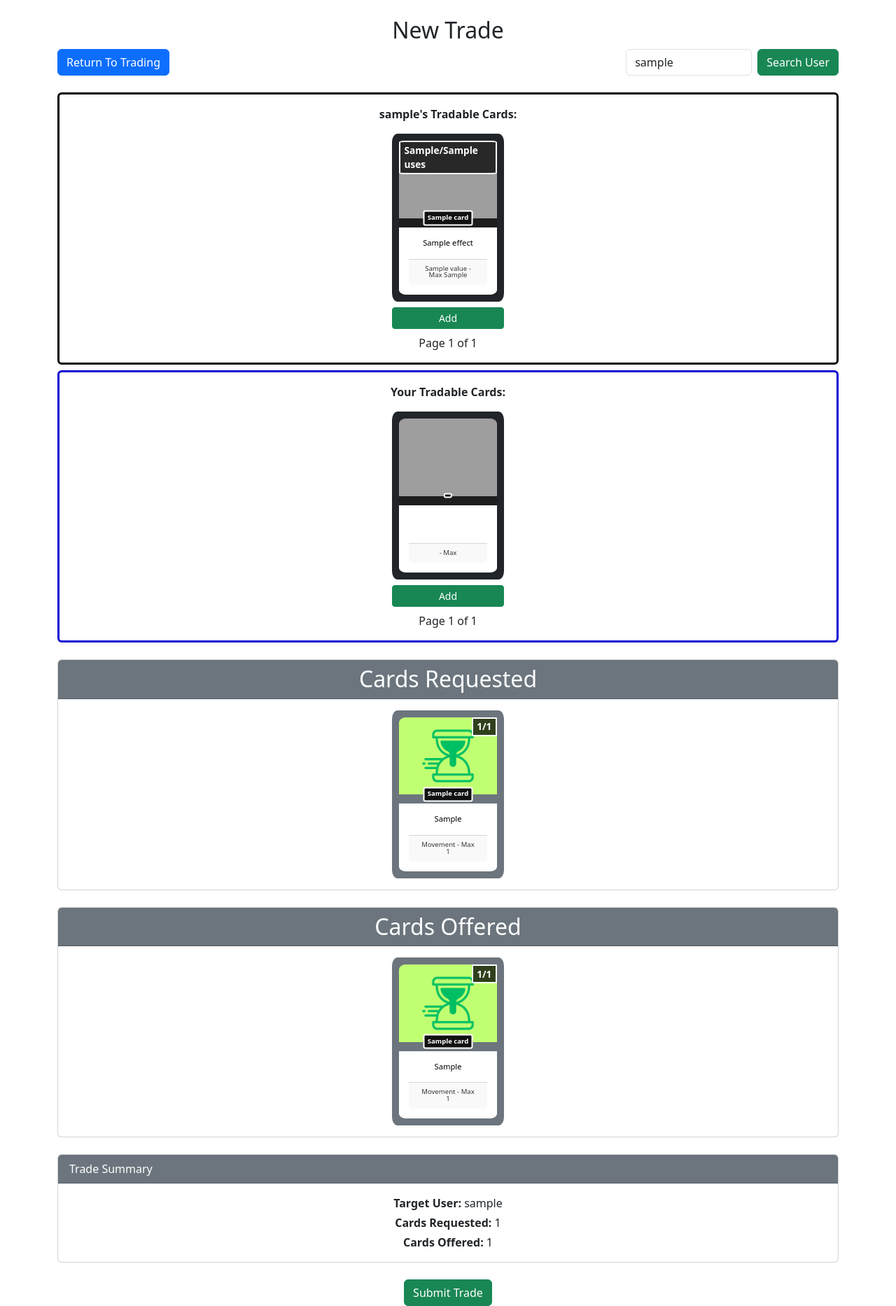
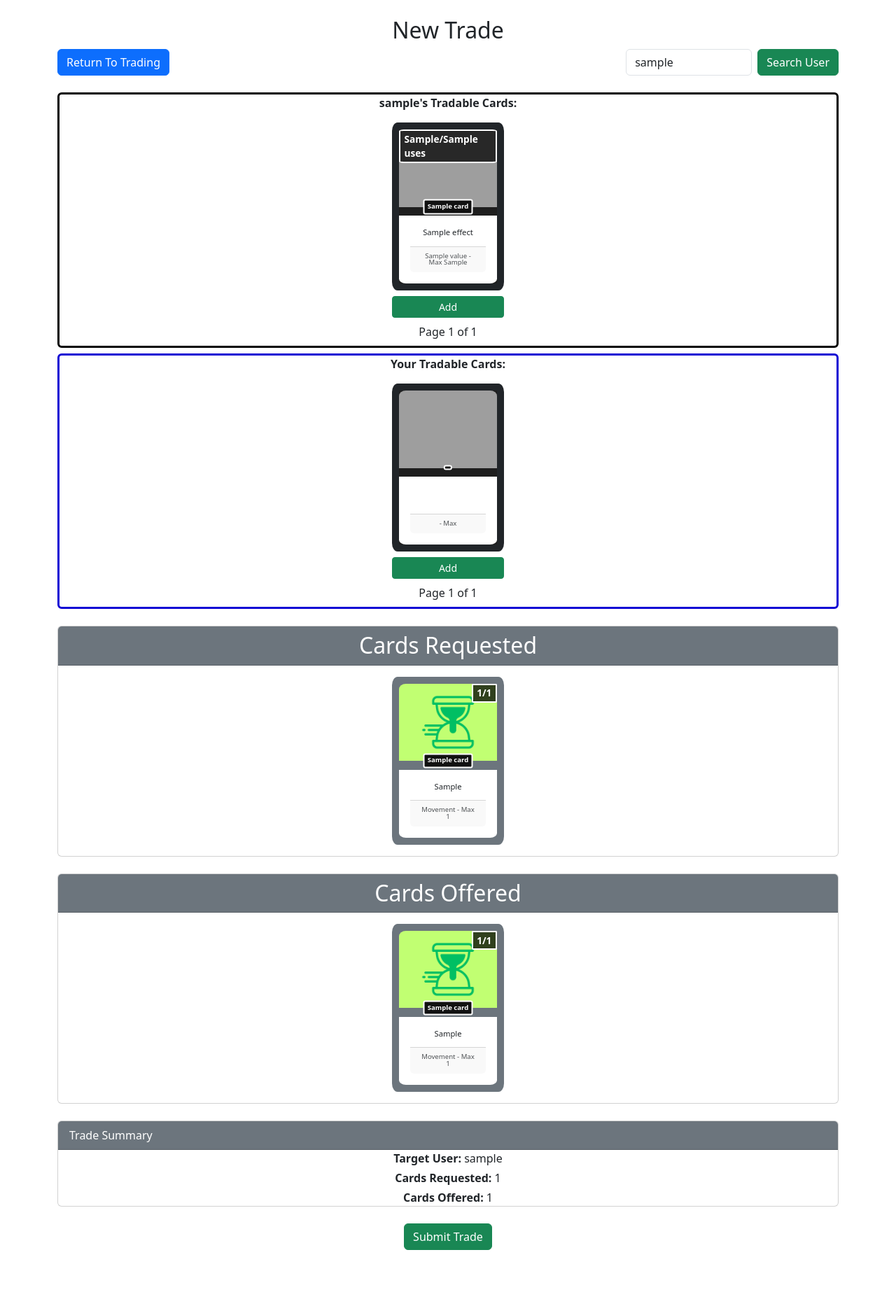
Before and after one commit to phyric1/CITS3403_Project, a Flask app: template app/templates/new_trade.html in a window 1280 px wide. Shown: the part 56-1922 px from the top of the page at 70% size. After the commit the page ends 1842 px from the top, so only its background shows below. Run offline with Flask 3, Linux system fonts and the light colour scheme; tables that the repository leaves empty hold one stand-in row (values such as "Sample post"); the template is opened without the code that fills it: values that come from a table or form of the project are taken from there, most other values are stand-ins (such as "Sample title", 1, 10 or a date in 2020); grey boxes are pictures that could not be loaded.

Commit message:
reverted scoped css, cleaned up view/new trade

```diff
--- a/app/static/cards.css
+++ b/app/static/cards.css
@@ -83,7 +83,7 @@
 }
 
 /* Bottom section */
-.game-card .card-body {
+.card-body {
     transition: all 0.2s ease;
     height: 50%;
     padding: 10%;
@@ -101,7 +101,7 @@
     position: relative;
 }
 
-.game-card .card-body:hover {
+.card-body:hover {
     position: absolute;
     bottom: 0;
     left: 0;
--- a/app/templates/new_trade.html
+++ b/app/templates/new_trade.html
@@ -30,13 +30,16 @@
 {% endif %}
 
 <div class="card mb-2" style="border: 3px solid #000000;">
-    <div class="card-body">
+    <div class="card-view-body">
         {% if target_user %}
             <p class="mb-3 text-center"><strong>{{ target_user.username }}'s Tradable Cards:</strong></p>
 
+            {% if target_cards|length == 0 %}
+                <p class="text-center mb-0">This user has no tradable cards.</p>
+            {% else %}
                 <div class="d-flex flex-wrap justify-content-center gap-4">
                     {% for item in target_cards %}
-                    <div class="inventory-card-wrapper" style="width: 160px;">
+                        <div class="card-wrapper" style="width: 160px;">
                             {% include "_card.html" %}
 
                             {% if item.id in requested_card_ids %}
@@ -62,7 +65,7 @@
                     {% endfor %}
                 </div>
 
-            <div class="d-flex justify-content-center align-items-center gap-3 mt-2">
+                <div class="d-flex justify-content-center align-items-center gap-3 mt-2 mb-2">
                     {% if target_pagination.has_prev %}
                         <a href="{{ url_for('.new_trade', target_username=target_user.username, target_page=target_pagination.prev_num, my_page=my_pagination.page) }}" class="btn btn-sm btn-outline-primary">
                             Previous
@@ -77,6 +80,7 @@
                         </a>
                     {% endif %}
                 </div>
+            {% endif %}
         {% else %}
             <p class="text-center mb-0">Search for a target user to view tradable cards.</p>
         {% endif %}
@@ -84,12 +88,15 @@
 </div>
 
 <div class="card mb-4" style="border: 3px solid #1104d4;">
-    <div class="card-body">
+    <div class="card-view-body">
         <p class="mb-3 text-center"><strong>Your Tradable Cards:</strong></p>
 
+        {% if my_cards|length == 0 %}
+            <p class="text-center mb-0">You have no tradable cards.</p>
+        {% else %}
             <div class="d-flex flex-wrap justify-content-center gap-4">
                 {% for item in my_cards %}
-                <div class="inventory-card-wrapper" style="width: 160px;">
+                    <div class="card-wrapper" style="width: 160px;">
                         {% include "_card.html" %}
 
                         {% if item.id in offered_card_ids %}
@@ -115,7 +122,7 @@
                 {% endfor %}
             </div>
 
-        <div class="d-flex justify-content-center align-items-center gap-3 mt-2">
+            <div class="d-flex justify-content-center align-items-center gap-3 mt-2 mb-2">
                 {% if my_pagination.has_prev %}
                     <a href="{{ url_for('.new_trade', target_username=target_user.username if target_user else '', target_page=target_pagination.page if target_pagination else 1, my_page=my_pagination.prev_num) }}" class="btn btn-sm btn-outline-primary">
                         Previous
@@ -130,18 +137,19 @@
                     </a>
                 {% endif %}
             </div>
+        {% endif %}
     </div>
 </div>
 
 <div class="card mb-4">
-    <div class="card-header bg-secondary text-center text-white">
+    <div class="card-header bg-secondary text-center text-white mb-3">
         <h2 class="mb-0">Cards Requested</h2>
     </div>
-    <div class="card-body">
+    <div class="card-view-body">
         {% if requested_cards %}
             <div class="d-flex flex-wrap justify-content-center gap-4">
                 {% for item in requested_cards %}
-                    <div class="inventory-card-wrapper" style="width: 160px;">
+                    <div class="card-wrapper mb-3" style="width: 160px;">
                         {% include "_card.html" %}
                     </div>
                 {% endfor %}
@@ -153,14 +161,14 @@
 </div>
 
 <div class="card mb-4">
-    <div class="card-header bg-secondary text-center text-white">
+    <div class="card-header bg-secondary text-center text-white mb-3">
         <h2 class="mb-0">Cards Offered</h2>
     </div>
-    <div class="card-body">
+    <div class="card-view-body">
         {% if offered_cards %}
             <div class="d-flex flex-wrap justify-content-center gap-4">
                 {% for item in offered_cards %}
-                    <div class="inventory-card-wrapper" style="width: 160px;">
+                    <div class="card-wrapper mb-3" style="width: 160px;">
                         {% include "_card.html" %}
                     </div>
                 {% endfor %}
@@ -175,7 +183,7 @@
     <div class="card-header bg-secondary text-white">
         Trade Summary
     </div>
-    <div class="card-body text-center">
+    <div class="card-view-body text-center">
         <p class="mb-1"><strong>Target User:</strong> {{ target_user.username if target_user else "None selected" }}</p>
         <p class="mb-1"><strong>Cards Requested:</strong> {{ requested_cards|length }}</p>
         <p class="mb-0"><strong>Cards Offered:</strong> {{ offered_cards|length }}</p>
@@ -189,5 +197,4 @@
     </form>
 </div>
 
-
 {% endblock %}
```
Lines whose indentation alone changed are shown as unchanged.
